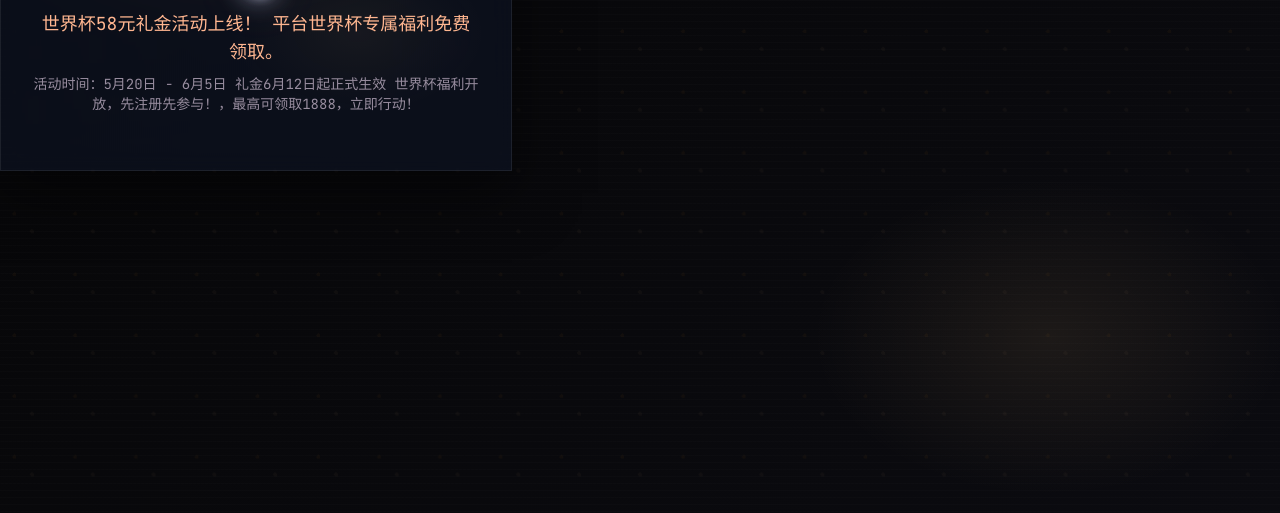
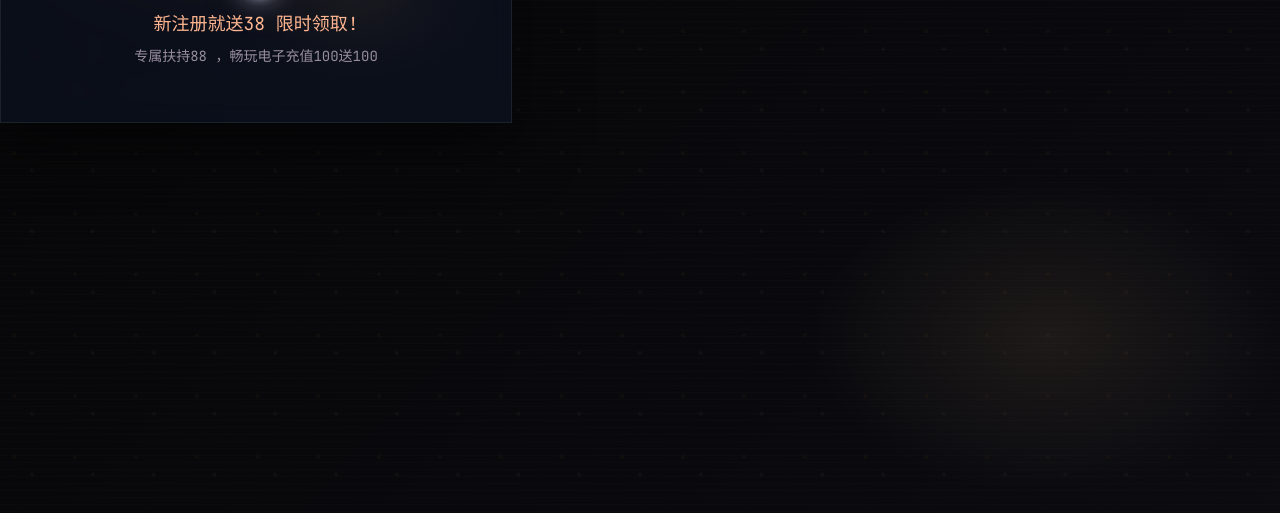
Before and after one commit to menobody9528-boop/28, a website: page pages/promotion.html in a window 1280 px wide. Shown: the part 287-800 px from the top of the page. Drawn offline with Linux system fonts and the light colour scheme.

Commit message:
Update: local changes

```diff
--- a/pages/promotion.html
+++ b/pages/promotion.html
@@ -12,13 +12,10 @@
 </head>
 <body class="bg-transparent text-on-background font-body-md">
   <div class="glass-panel standalone-page-card">
-    <img src="../images/sjb.webp" class="standalone-page-card-image cursor-pointer" style="width:100%;height:auto;border-radius:0.5rem;" alt="注册就送" onclick="window.open('https://xjvueb.fnbpsw.com/app/register.php?site_id=1010&topId=1241772015103825','_blank')"/>
+    <img src="../images/sjb.webp" class="standalone-page-card-image cursor-pointer" style="width:100%;height:auto;border-radius:0.5rem;" alt="注册就送" onclick="window.open('https://xjvueb.fnbpsw.com/app/register.php?site_id=1010&topId=1241772015103825&aPlanId=1&isAllProxy=1&support_top_id=1241772015103825','_blank')"/>
     <h1 class="font-h1 text-3xl md:text-4xl uppercase leading-none mb-4">👆</h1>
-    <p class="font-code text-secondary text-lg mb-2">世界杯58元礼金活动上线！
-平台世界杯专属福利免费领取。</p>
-    <p class="font-code text-outline text-sm mb-6">活动时间：5月20日 - 6月5日
-礼金6月12日起正式生效
-世界杯福利开放，先注册先参与！，最高可领取1888，立即行动！</p>
+    <p class="font-code text-secondary text-lg mb-2">新注册就送38 限时领取!</p>
+    <p class="font-code text-outline text-sm mb-6">专属扶持88 ，畅玩电子充值100送100</p>
   </div>
 </body>
 </html>
```
Also changed, not shown: pages/download.html (+2 -2 lines), pages/warning.html (+1 -1 lines), images/WF.webp (deleted), images/mdl.webp (deleted), images/qrx.webp (deleted).
